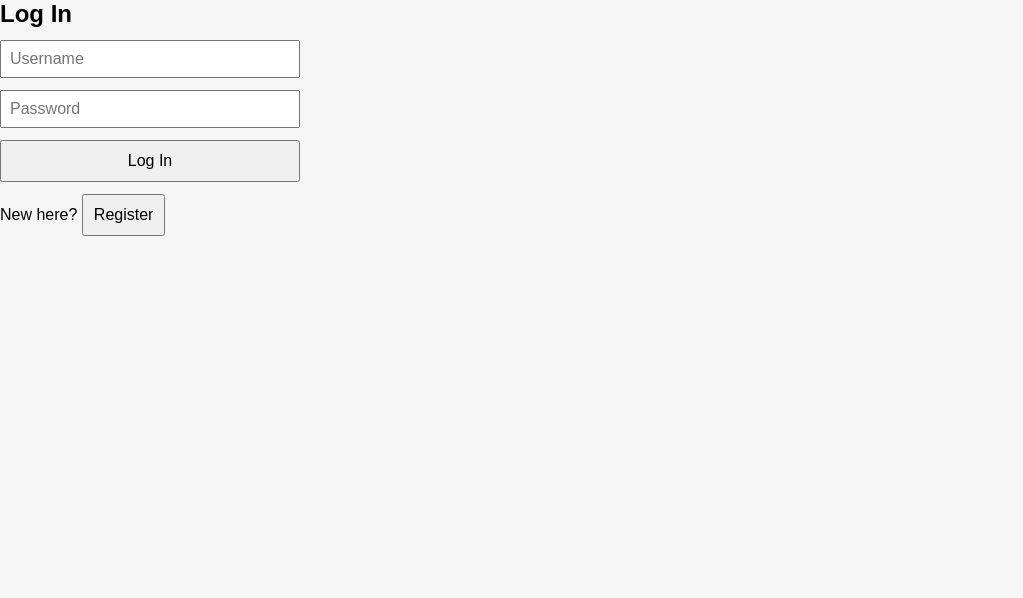
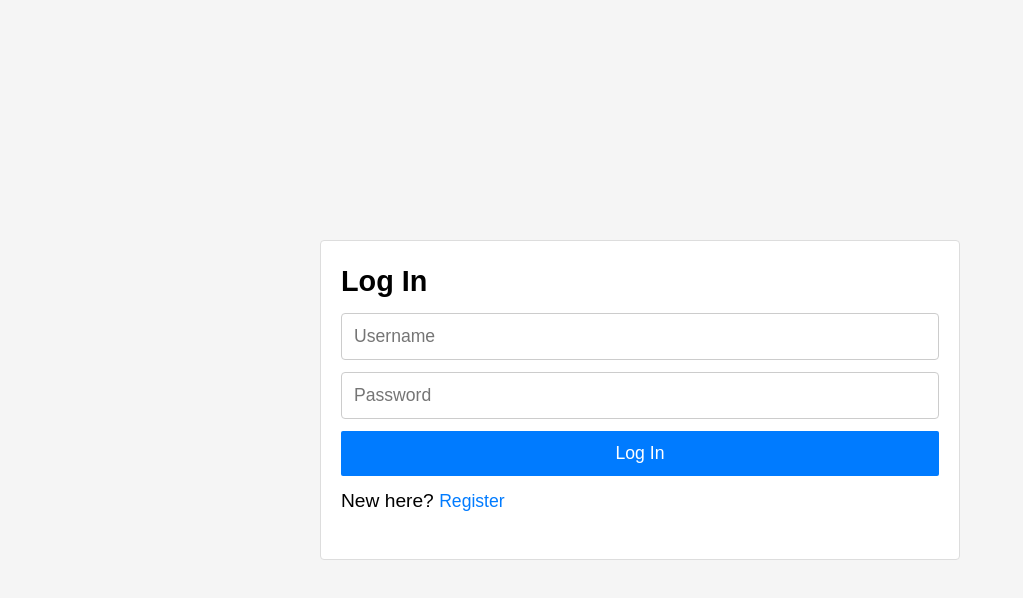
Before and after one commit to cyzhang39/trip-planner-chat, a React (Create React App) app: page /login in a window 1280 px wide. Shown: the top 598 px of the page, without its empty margins (0-1023 px from the left). Built offline with nearby package versions, Linux system fonts and the light colour scheme.

Commit message:
fixed issue of login and register swtiching. Added username and password restrictions and  better ui

```diff
--- a/src/login.js
+++ b/src/login.js
@@ -1,7 +1,7 @@
 import React, { useState, useContext } from 'react';
-import { AuthContext } from './auth';
+import {AuthContext} from './auth';
 
-export default function Login({ onSwitch }) {
+export default function Login({onSwitch}) {
   const {login} = useContext(AuthContext);
   const [user, setUser] = useState('');
   const [pass, setPass] = useState('');
@@ -17,16 +17,19 @@ export default function Login({ onSwitch }) {
   };
 
   return (
+    <div className="auth-pages">
       <form onSubmit={submit} className="auth-form">
           <h2>Log In</h2>
           {error && <div className="error">{error}</div>}
-      <input placeholder="Username" value={user} onChange={e => setUser(e.target.value)}/>
-      <input placeholder="Password" type="password" value={pass} onChange={e => setPass(e.target.value)}/>
+          <input placeholder="Username" value={user} onChange={e => setUser(e.target.value)} minLength={3} maxLength={20} pattern="^[A-Za-z0-9]+$" title="3–20 letters or numbers only" required/>
+          <input placeholder="Password" type="password" value={pass} onChange={e => setPass(e.target.value)} minLength={4} maxLength={20} title="4-20 characters" required/>
           <button type="submit">Log In</button>
           <p>
             New here?{' '}
-        <button type="button" onClick={() => onSwitch('register')}> Register </button>
+            <button type="button" onClick={() => {onSwitch('register');}}> Register </button>
           </p>
       </form>
+    </div>
+
   );
 }
--- a/src/register.js
+++ b/src/register.js
@@ -17,16 +17,19 @@ export default function Register({ onSwitch }) {
   };
 
   return (
+    <div className='auth-pages'>
       <form onSubmit={submit} className="auth-form">
         <h2>Register</h2>
         {error && <div className="error">{error}</div>}
-      <input placeholder="Username" value={user} onChange={e => setUser(e.target.value)}/>
-      <input placeholder="Password" type="password" value={pass} onChange={e => setPass(e.target.value)}/>
+        <input placeholder="Username" value={user} onChange={e => setUser(e.target.value)} minLength={3} maxLength={20} pattern="^[A-Za-z0-9]+$" title="3–20 letters or numbers only" required/>
+        <input placeholder="Password" type="password" value={pass} onChange={e => setPass(e.target.value)} minLength={4} maxLength={20} title="4-20 characters" required/>
         <button type="submit">Sign Up</button>
         <p>
           Already have an account?{' '}
           <button type="button" onClick={() => onSwitch('login')}> Log In </button>
         </p>
       </form>
+    </div>
+
   );
 }
--- a/src/styles/main.css
+++ b/src/styles/main.css
@@ -6,6 +6,7 @@
 
 html, body, #root {
   height: 100%;
+  overflow: hidden;
   font-family: Arial, sans-serif;
   background: #f5f5f5;
 }
@@ -16,6 +17,9 @@ html, body, #root {
 }
 
 .sidebar {
+  display: flex;
+  flex-direction: column;
+  height: 100%;
   width: 240px;
   background: #f0f0f0;
   border-right: 1px solid #ddd;
@@ -36,12 +40,15 @@ html, body, #root {
   font-size: 1rem;
   text-align: center;
   transition: background 0.2s ease;
+  flex-shrink: 0;
 }
 .new-chat-btn:hover {
   background: #0056b3;
 }
 
 .session-list {
+  flex: 1 1 auto;
+  overflow-y: auto;
   list-style: none;
   padding: 0;
   margin: 0;
@@ -75,6 +82,11 @@ html, body, #root {
   color: #f00;
 }
 
+.logout-btn {
+  flex-shrink: 0;
+  margin-top: 16px;
+}
+
 .chat-panel {
   flex: 1;
   display: flex;
@@ -91,14 +103,23 @@ html, body, #root {
 }
 
 .chat-container {
+  min-height: 0;
   display: flex;
   flex-direction: column;
   flex: 1;
   background: #f9f9f9;
 }
 
+.chat-head {
+  flex-shrink: 0;
+  padding: 12px 16px;
+  background: #fff;
+  border-bottom: 1px solid #e0e0e0;
+}
+
 .chat-window {
-  flex: 1;
+  min-height: 0;
+  flex: 1 1 0%;
   overflow-y: auto;
   padding: 20px;
 }
@@ -132,6 +153,7 @@ html, body, #root {
 }
 
 .input-container {
+  flex-shrink: 0;
   display: flex;
   align-items: center;
   padding: 12px 16px;
@@ -180,29 +202,61 @@ html, body, #root {
   cursor: not-allowed;
   box-shadow: none;
 }
+
 .auth-pages {
   display: flex;
-  justify-content: space-around;
-  padding: 50px;
+  justify-content: center;
+  align-items: center;
+  height: 100vh;
+  background: #f5f5f5;
 }
 
 .auth-form {
-  display: flex;
-  flex-direction: column;
-  gap: 12px;
-  width: 300px;
+  width: 50%;
+  height: 40%;
+  padding: 20px;
+  background: white;
+  border: 1px solid #ddd;
+  border-radius: 4px;
+  font-size: 1.2rem;
+  line-height: 1.4;
+}
+
+.auth-form > * {
+  display: block;
+  width: 100%;
+  margin-bottom: 12px;
 }
 
 .auth-form input {
-  padding: 8px;
-  font-size: 1rem;
+  padding: 12px;
+  font-size: 1.1rem;
+  border: 1px solid #ccc;
+  border-radius: 4px;
 }
 
-.auth-form button {
-  padding: 10px;
-  font-size: 1rem;
+.auth-form button[type="submit"] {
+  padding: 12px;
+  background: #007bff;
+  color: white;
+  border: none;
+  border-radius: 2px;
+  cursor: pointer;
+  font-size: 1.1rem;
+}
+
+.auth-form p button {
+  background: none;
+  border: none;
+  color: #007bff;
+  cursor: pointer;
+  padding: 0;
+  margin: 0;
+  font-size: 1.1rem;
 }
 
 .error {
   color: #c00;
+  text-align: center;
+  margin-bottom: 12px;
 }
```
Lines whose indentation alone changed are shown as unchanged.
